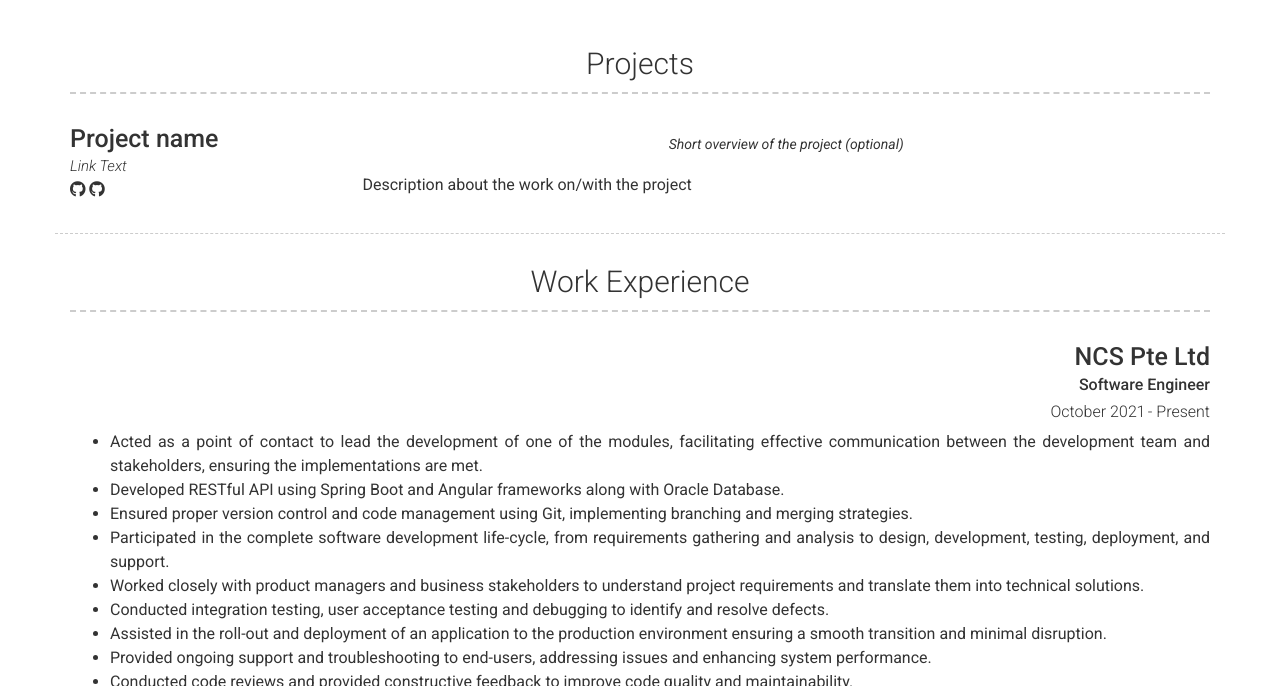
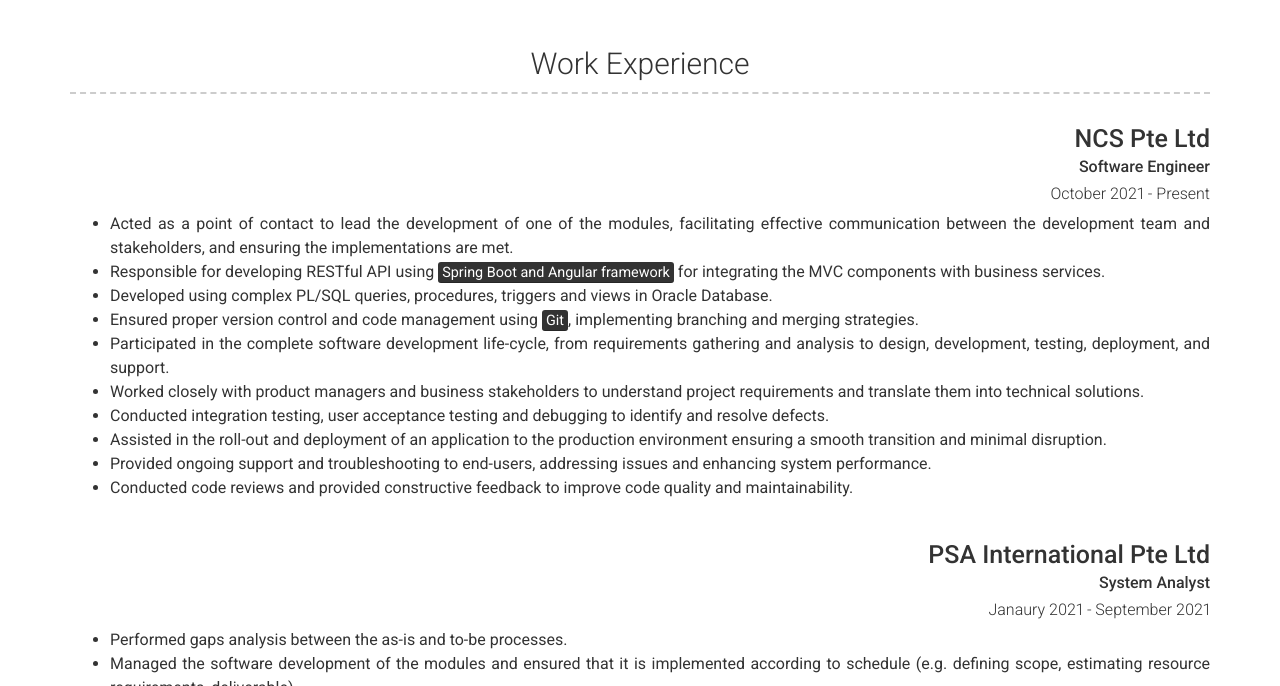
Before and after one commit to kaiguangg/digital-cv, a Jekyll site: the page built from index.md, in a window 1280 px wide and 900 px high, scrolled down 319 px, cut to the strip 214-900 px from the top of the window. Built offline with Jekyll 4.4.1, drawn with Linux system fonts in a browser that asks for light colours; nearby versions of some CDN libraries.

Commit message:
Code update

```diff
--- a/_config.yml
+++ b/_config.yml
@@ -65,26 +65,26 @@
 #   - Images ![alt text](/images/landscape-trees.jpg "Trees")
 
 content:
-  - title: Projects # Title for the section
-    layout: list # Type of content section (list/text)
-    content:
-      - layout: left
-        border: weak  # Value of `weak` will display a weak border below this item. # Any
-                      # other value (or no value) means no border will be displayed
-        title: Project name
-        link: Link to project (eg. sproogen.github.io/modern-resume-theme)(optional)
-        link_text: Link Text
-        additional_links:
-          - title:  Github page for project (eg. sproogen/modern-resume-theme)
-            icon: fab fa-github
-            url: Link to project (eg. sproogen.github.io/modern-resume-theme)(optional)
-          - title:  Github page for project (eg. sproogen/modern-resume-theme)
-            icon: fab fa-github
-            url: Link to project (eg. sproogen.github.io/modern-resume-theme)(optional)
-        quote: >
-          Short overview of the project (optional)
-        description: | # this will include new lines to allow paragraphs
-          Description about the work on/with the project
+  # - title: Projects # Title for the section
+  #   layout: list # Type of content section (list/text)
+  #   content:
+  #     - layout: left
+  #       border: weak  # Value of `weak` will display a weak border below this item. # Any
+  #                     # other value (or no value) means no border will be displayed
+  #       title: Project name
+  #       link: Link to project (eg. sproogen.github.io/modern-resume-theme)(optional)
+  #       link_text: Link Text
+  #       additional_links:
+  #         - title:  Github page for project (eg. sproogen/modern-resume-theme)
+  #           icon: fab fa-github
+  #           url: Link to project (eg. sproogen.github.io/modern-resume-theme)(optional)
+  #         - title:  Github page for project (eg. sproogen/modern-resume-theme)
+  #           icon: fab fa-github
+  #           url: Link to project (eg. sproogen.github.io/modern-resume-theme)(optional)
+  #       quote: >
+  #         Short overview of the project (optional)
+  #       description: | # this will include new lines to allow paragraphs
+  #         Description about the work on/with the project
   - title: Work Experience
     layout: list
     content:
@@ -97,9 +97,10 @@
         #   Short description of the company (optional)
         description: | # this will include new lines to allow paragraphs
 
-          - Acted as a point of contact to lead the development of one of the modules, facilitating effective communication between the development team and stakeholders, ensuring the implementations are met.
-          - Developed RESTful API using Spring Boot and Angular frameworks along with Oracle Database.
-          - Ensured proper version control and code management using Git, implementing branching and merging strategies.
+          - Acted as a point of contact to lead the development of one of the modules, facilitating effective communication between the development team and stakeholders, and ensuring the implementations are met.
+          - Responsible for developing RESTful API using <mark>Spring Boot and Angular framework</mark> for integrating the MVC components with business services.
+          - Developed using complex PL/SQL queries, procedures, triggers and views in Oracle Database.
+          - Ensured proper version control and code management using <mark>Git</mark>, implementing branching and merging strategies.
           - Participated in the complete software development life-cycle, from requirements gathering and analysis to design, development, testing, deployment, and support.
           - Worked closely with product managers and business stakeholders to understand project requirements and translate them into technical solutions.
           - Conducted integration testing, user acceptance testing and debugging to identify and resolve defects.
```
